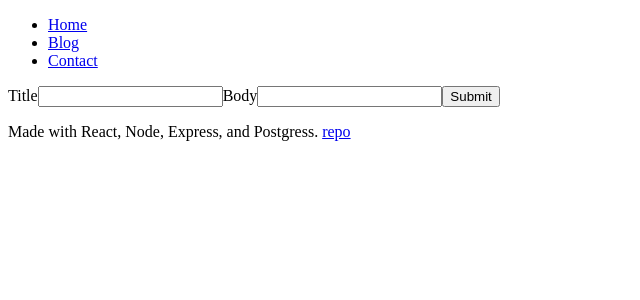
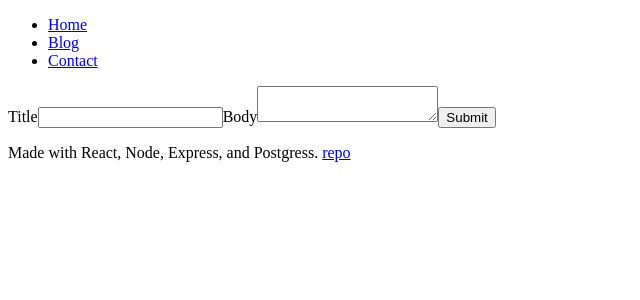
Before and after one commit to gracetveit/graceBlog, a React app in the folder frontend/: page /admin/create in a window 1280 px wide. Shown: the top 300 px of the page, without its empty margins (0-640 px from the left). Built offline with nearby package versions, Linux system fonts and the light colour scheme; the HTML template or start-up script is replaced by a standard one.

Commit message:
feat: added update/create form

```diff
--- a/frontend/Routes.tsx
+++ b/frontend/Routes.tsx
@@ -6,7 +6,7 @@ import Blogs from './pages/Blogs';
 import SingleBlog from './pages/SingleBlog';
 import Contact from './pages/Contact';
 import Login from './pages/admin/Login';
-import BlogForm from './pages/admin/BlogForm';
+import BlogForm from './pages/admin/UpdateCreate';
 
 export default () => {
   return (
@@ -17,7 +17,8 @@ export default () => {
         <Route path="/blogs/:date/:slug" element={<SingleBlog />} />
         <Route path="/contact" element={<Contact />} />
         <Route path="/admin" element={<Login />} />
-        <Route path="/admin/create" element={<BlogForm method="POST" />} />
+        <Route path="/admin/create" element={<BlogForm />} />
+        <Route path="/admin/:slug/update" element={<BlogForm />} />
       </Routes>
     </div>
   );
--- /dev/null
+++ b/frontend/components/BlogForm.tsx
@@ -0,0 +1,58 @@
+import React, { useEffect, useState } from 'react';
+import { Blog } from '../store/allBlogs';
+
+type BlogFormProps = {
+  oldBlog?: Blog;
+  action: Function;
+  nav: Function;
+};
+
+export default ({ oldBlog, action, nav }: BlogFormProps) => {
+  const [blog, setBlog] = useState({
+    title: oldBlog?.title || '',
+    content: oldBlog?.content || '',
+  });
+
+  useEffect(() => {
+    setBlog({ ...blog, ...oldBlog });
+  }, [oldBlog]);
+
+  const handleSubmit = () => {
+    if (oldBlog) {
+      action({ ...blog, id: oldBlog.id });
+    } else {
+      action(blog);
+    }
+    nav(`/blogs/${Date.now()}/${encodeURI(blog.title)}`);
+  };
+
+  const handleChange = (e: any) => {
+    const newBlogInfo = { [e.target.name]: e.target.value };
+    setBlog({ ...blog, ...newBlogInfo });
+  };
+
+  return (
+    <div>
+      <form onSubmit={handleSubmit}>
+        <label htmlFor="title">Title</label>
+        <input
+          onChange={handleChange}
+          type="text"
+          name="title"
+          id="title"
+          value={blog.title}
+        />
+
+        <label htmlFor="content">Body</label>
+        <textarea
+          onChange={handleChange}
+          name="content"
+          id="content"
+          value={blog.content}
+        />
+
+        <button type="submit">Submit</button>
+      </form>
+    </div>
+  );
+};
--- a/frontend/pages/admin/BlogForm.tsx
+++ /dev/null
@@ -1,53 +0,0 @@
-import React, { useState } from 'react';
-import { useDispatch } from 'react-redux';
-import { useNavigate } from 'react-router-dom';
-import { createBlog, updateBlog } from '../../store/allBlogs';
-
-export default ({ method, id }: { method: string; id?: number }) => {
-  const [blog, setBlog] = useState({ title: '', content: '' });
-  const dispatch = useDispatch();
-  const navigate = useNavigate();
-
-  const handleChange = (e: any) => {
-    const newBlogInfo = { [e.target.name]: e.target.value };
-    setBlog({ ...blog, ...newBlogInfo });
-  };
-
-  const handleSubmit = (e: any) => {
-    e.preventDefault();
-    try {
-      switch (method) {
-        case 'POST':
-          dispatch(createBlog(blog));
-          break;
-        case 'PUT':
-          dispatch(updateBlog({ ...blog, id }));
-          break;
-        default:
-          navigate('/');
-      }
-    } catch (error) {
-      navigate('/');
-    }
-    navigate(`/blogs/${Date.now()}/${encodeURI(blog.title)}`);
-  };
-
-  return (
-    <div>
-      <form onSubmit={handleSubmit}>
-        <label htmlFor="title">Title</label>
-        <input onChange={handleChange} type="text" name="title" id="title" />
-
-        <label htmlFor="content">Body</label>
-        <input
-          onChange={handleChange}
-          type="textarea"
-          name="content"
-          id="content"
-        />
-
-        <button type="submit">Submit</button>
-      </form>
-    </div>
-  );
-};
--- /dev/null
+++ b/frontend/pages/admin/UpdateCreate.tsx
@@ -0,0 +1,32 @@
+import React, { useEffect, useState } from 'react';
+import { useDispatch, useSelector } from 'react-redux';
+import { useNavigate, useParams } from 'react-router-dom';
+import BlogForm from '../../components/BlogForm';
+import { RootState } from '../../store';
+import { Blog, createBlog, updateBlog } from '../../store/allBlogs';
+import { fetchBlog } from '../../store/singleBlog';
+
+export default () => {
+  const dispatch = useDispatch();
+  const blog = useSelector((state: RootState) => state.singleBlog);
+  const { slug } = useParams();
+  const navigate = useNavigate();
+
+  useEffect(() => {
+    if (slug) {
+      dispatch(fetchBlog(slug));
+    }
+  }, [dispatch]);
+
+  const action = slug
+    ? (data: Blog) => dispatch(updateBlog(data))
+    : (data: Blog) => dispatch(createBlog(data));
+
+  return (
+    <BlogForm
+      action={action}
+      oldBlog={slug ? blog : undefined}
+      nav={navigate}
+    />
+  );
+};
```
